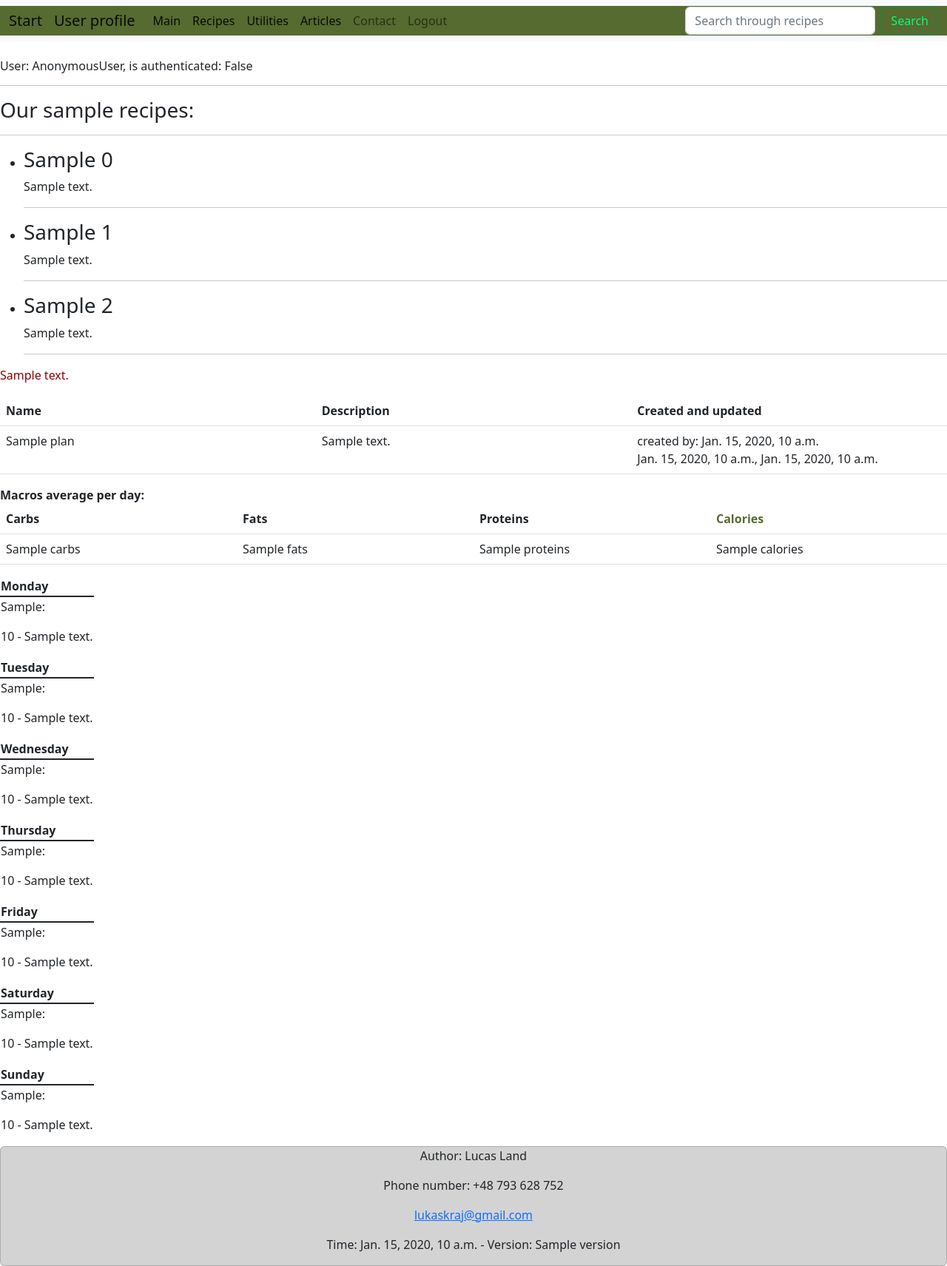
After one commit to Wookie69Land/FitUbi-esse-idoneum, a Django app: template fitubi_django/fitubi/templates/plan_detail.html in a window 1280 px wide. The commit adds this page. Shown: the whole page at 74% size. Run offline with Django 4.2, Linux system fonts and the light colour scheme; the template is opened without the code that fills it: most values are stand-ins (such as "Sample title", 1, 10 or a date in 2020); some libraries are stand-ins or nearby versions.

Commit message:
stage 4-2 plans details in progress

```diff
--- a/fitubi_django/fitubi/forms.py
+++ b/fitubi_django/fitubi/forms.py
@@ -89,7 +89,7 @@ class PlanForm(ModelForm):
 
 
 class RecipePlanForm(ModelForm):
-    recipe = forms.ModelMultipleChoiceField(queryset=Recipe.objects.all())
+    recipe = forms.ModelChoiceField(queryset=Recipe.objects.all())
     class Meta:
         model = RecipePlan
         fields = ['day', 'meal', 'recipe']
--- /dev/null
+++ b/fitubi_django/fitubi/templates/plan_detail.html
@@ -0,0 +1,165 @@
+{% extends "main.html" %}
+
+{% block content %}
+    {% if comment %}<p style="color: darkred">{{ comment }}</p>{% endif %}
+
+    {% if user.is_authenticated %}
+    <a href="plans/modify/{{ recipe.id }}"><span class="badge bg-primary rounded-pill">
+        Modify </span></a>
+    <a href="/delete_plan/{{ recipe.id }}"><span class="badge bg-primary rounded-pill">
+        Delete </span></a>
+    <a href="/add_plan/{{ recipe.id }}"><span class="badge bg-primary rounded-pill">
+        Add to favourites </span></a>
+    <a href="/remove_plan/{{ recipe.id }}"><span class="badge bg-primary rounded-pill">
+        Remove from favourites </span></a>
+    <a href="/new_modified_plan/{{ recipe.id }}"><span class="badge bg-primary rounded-pill">
+        Create new plan based on this one </span></a>
+    {% endif %}
+
+    <table class="table borderless">
+        <tbody>
+            <tr>
+                <th scope="row" class="col-2">Name</th>
+                <th scope="row" class="col-2">Description</th>
+                <th scope="row" class="col-2">Created and updated</th>
+            </tr>
+            <tr>
+                <td>
+                    {{ plan }}
+                    {% if favourite_mark %}<span style="color: greenyellow"
+                                                 class="badge bg-primary rounded-pill">
+                    favourite </span>{% endif %}
+                </td>
+                <td>
+                    {{ plan.description }}
+                </td>
+                <td>
+                    created by: {{ plan.created_by }}<br>
+                    {{ plan.created }}, {{ plan.updated }}
+                </td>
+            </tr>
+        </tbody>
+    </table>
+    <strong>Macros average per day:</strong>
+    <table class="table borderless">
+        <tbody>
+            <tr>
+                <th scope="row" class="col-2">Carbs</th>
+                <th scope="row" class="col-2">Fats</th>
+                <th scope="row" class="col-2">Proteins</th>
+                <th scope="row" class="col-2"
+                    style="color: darkolivegreen">Calories</th>
+            </tr>
+            <tr>
+                <td>
+                    {{ macros.carbs }}
+                </td>
+                <td>
+                    {{ macros.fats }}
+                </td>
+                <td>
+                    {{ macros.proteins }}
+                </td>
+                <td>
+                    {{ macros.calories }}
+                </td>
+            </tr>
+        </tbody>
+    </table>
+    <div>
+        <table>
+            <tr>
+                <th>
+                    Monday
+                </th>
+                <tbody class="table-group-divider">
+                <td>
+                    {% for row in monday %}
+                        <p>{{ row.get_meal_display }}:</p>
+                        <p>{{ row.recipe }} - {{ row.recipe.description }}</p>
+                    {% endfor %}
+                </td>
+                </tbody>
+            </tr>
+            <tr>
+                <th>
+                    Tuesday
+                </th>
+                <tbody class="table-group-divider">
+                <td>
+                    {% for row in tuesday %}
+                        <p>{{ row.get_meal_display }}:</p>
+                        <p>{{ row.recipe }} - {{ row.recipe.description }}</p>
+                    {% endfor %}
+                </td>
+                </tbody>
+            </tr>
+            <tr>
+                <th>
+                    Wednesday
+                </th>
+                <tbody class="table-group-divider">
+                <td>
+                    {% for row in wednesday %}
+                        <p>{{ row.get_meal_display }}:</p>
+                        <p>{{ row.recipe }} - {{ row.recipe.description }}</p>
+                    {% endfor %}
+                </td>
+                </tbody>
+            </tr>
+            <tr>
+                <th>
+                    Thursday
+                </th>
+                <tbody class="table-group-divider">
+                <td>
+                    {% for row in thursday %}
+                        <p>{{ row.get_meal_display }}:</p>
+                        <p>{{ row.recipe }} - {{ row.recipe.description }}</p>
+                    {% endfor %}
+                </td>
+                </tbody>
+            </tr>
+            <tr>
+                <th>
+                    Friday
+                </th>
+                <tbody class="table-group-divider">
+                <td>
+                    {% for row in friday %}
+                        <p>{{ row.get_meal_display }}:</p>
+                        <p>{{ row.recipe }} - {{ row.recipe.description }}</p>
+                    {% endfor %}
+                </td>
+                </tbody>
+            </tr>
+            <tr>
+                <th>
+                    Saturday
+                </th>
+                <tbody class="table-group-divider">
+                <td>
+                    {% for row in saturday %}
+                        <p>{{ row.get_meal_display }}:</p>
+                        <p>{{ row.recipe }} - {{ row.recipe.description }}</p>
+                    {% endfor %}
+                </td>
+                </tbody>
+            </tr>
+            <tr>
+                <th>
+                    Sunday
+                </th>
+                <tbody class="table-group-divider">
+                <td>
+                    {% for row in sunday %}
+                        <p>{{ row.get_meal_display }}:</p>
+                        <p>{{ row.recipe }} - {{ row.recipe.description }}</p>
+                    {% endfor %}
+                </td>
+                </tbody>
+            </tr>
+        </table>
+    </div>
+
+{% endblock %}
--- a/fitubi_django/fitubi/templates/recipe_details.html
+++ b/fitubi_django/fitubi/templates/recipe_details.html
@@ -34,6 +34,7 @@
                     {{ recipe.get_type_display }}
                 </td>
                 <td>
+                    created by: {{ plan.created_by }}<br>
                     {{ recipe.created }}, {{ recipe.updated }}
                 </td>
             </tr>
--- a/fitubi_django/fitubi_django/urls.py
+++ b/fitubi_django/fitubi_django/urls.py
@@ -20,7 +20,8 @@ from fitubi.views import StartPageView, LoginView, NewAccountView, MainPageView,
     ModifyIngredientsToRecipe, RemoveIngredientRecipeView, DeleteRecipeView, \
     AddRecipeToFavouritesView, CreateModifiedRecipeView, CreateRecipeView, \
     RemoveRecipeFromFavouritesView, UtilitiesView, ProfileView, EditProfileView, \
-    ChangePasswordView, FavouritesView, FridgeView, PlansView
+    ChangePasswordView, FavouritesView, FridgeView, PlansView, \
+    NewPlanView, PlanByDayView, PlanDetailView
 
 urlpatterns = [
     path('admin/', admin.site.urls),
@@ -47,4 +48,7 @@ urlpatterns = [
     path('favourites/', FavouritesView.as_view(), name='favourites'),
     path('fridge/', FridgeView.as_view(), name='fridge'),
     path('plans', PlansView.as_view(), name='plans'),
+    path('new_plan/', NewPlanView.as_view(), name='new_plan'),
+    path('plans/modify/<int:id>', PlanByDayView.as_view(), name='modify_plan'),
+    path('plans/<int:id>/', PlanDetailView.as_view(), name='plan_detail'),
 ]
```
Also changed, not shown: fitubi_django/fitubi/models.py (+25 -9 lines), fitubi_django/fitubi/templates/new_plan.html (added, +41 -0 lines), fitubi_django/fitubi/views.py (+81 -12 lines).
